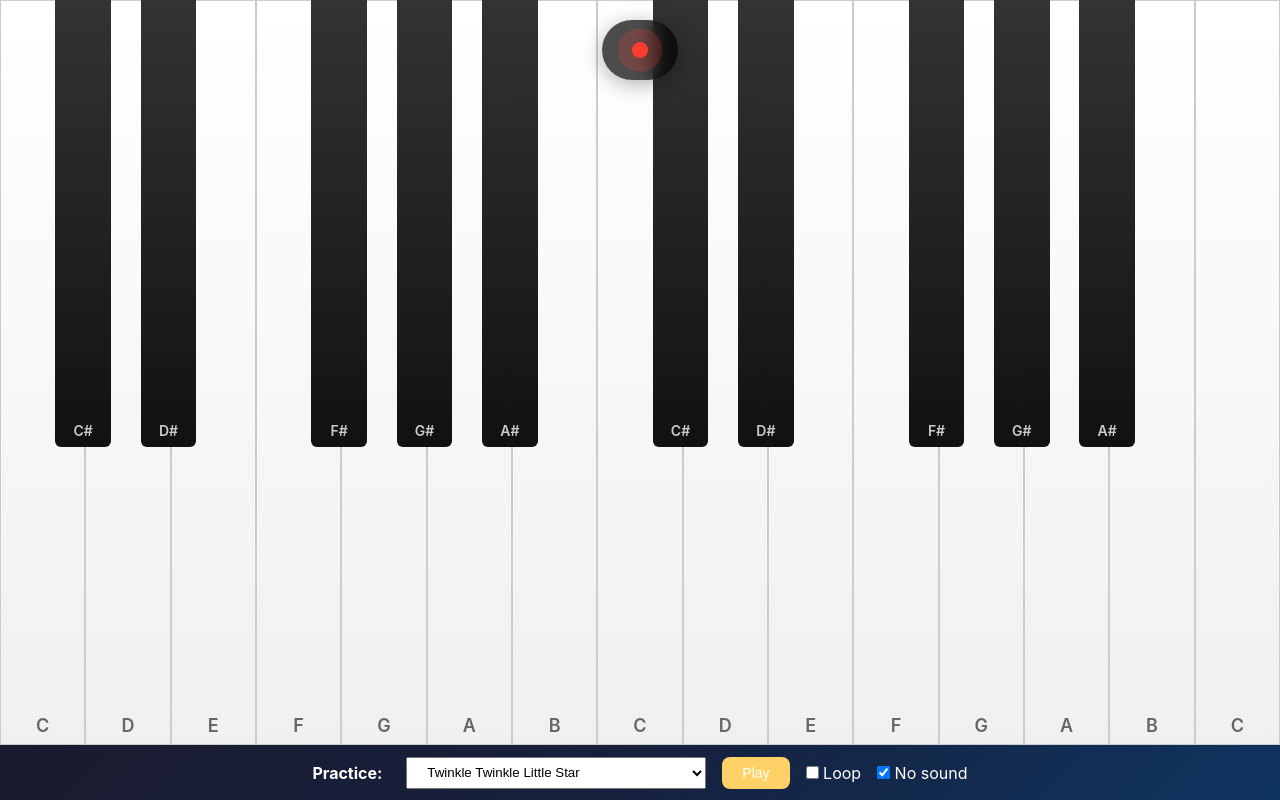
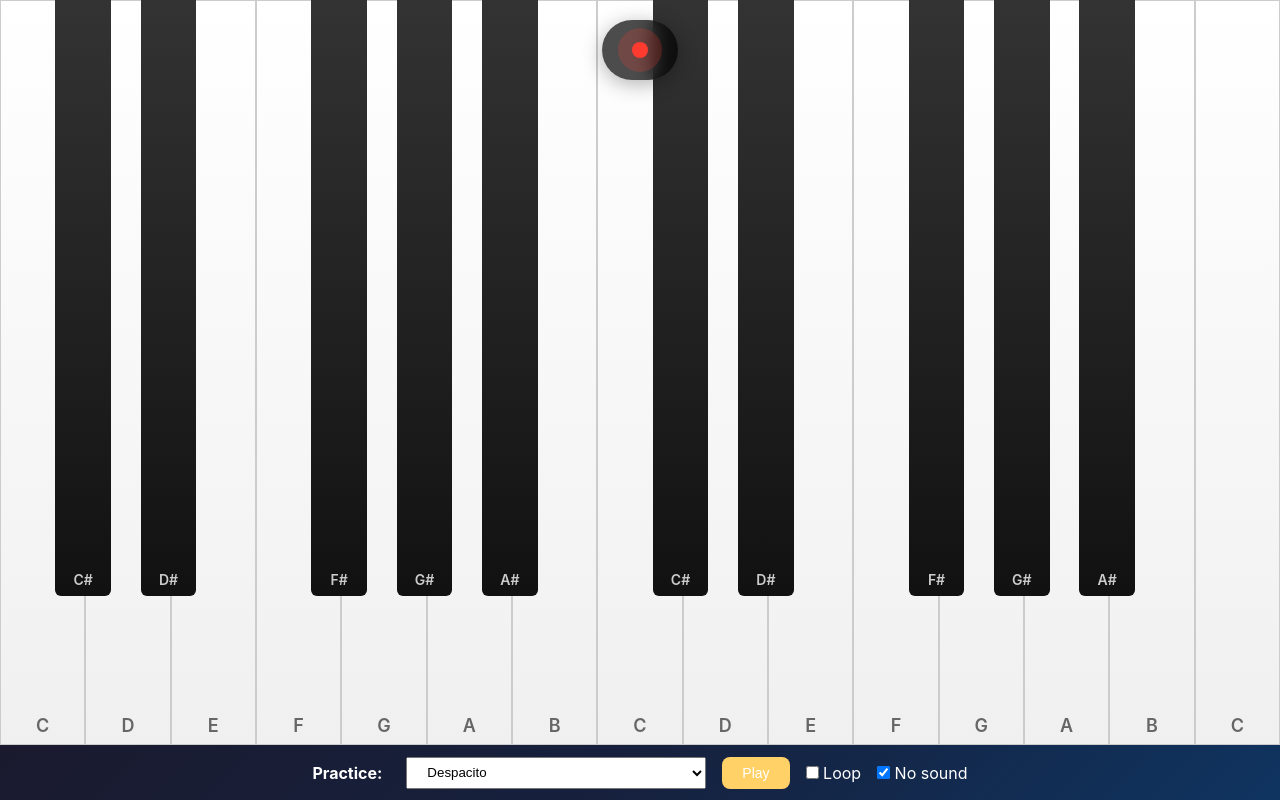
Before and after one commit to mraffaele/piano, a React (Vite) app: page / in a window 1280 px wide. Both pictures are taken after a click on the button "Start Playing". Built offline with nearby package versions, Linux system fonts and the light colour scheme.

Commit message:
new song + tweaks

```diff
--- a/src/components/Piano.css
+++ b/src/components/Piano.css
@@ -57,7 +57,7 @@
   position: absolute;
   top: 0;
   width: calc(100% / 15 * 0.65);
-  height: 60%;
+  height: 80%;
   z-index: 10;
 }
 
--- a/src/components/PracticePanel.tsx
+++ b/src/components/PracticePanel.tsx
@@ -116,6 +116,8 @@ export const PracticePanel: React.FC<Props> = ({ onPlayNote, onStopNote }) => {
    const stop = () => {
      clearScheduled();
      setPlaying(false);
+     // Dispatch clear event to remove all falling notes
+     window.dispatchEvent(new CustomEvent("practice:clear"));
      // ensure any sounding notes are stopped
      const song = SONGS.find((s) => s.id === selectedSongId) || SONGS[0];
      const events: Song["events"] = song.events;
--- a/src/data/songs.ts
+++ b/src/data/songs.ts
@@ -14,6 +14,67 @@ export interface Song {
 }
 
 export const SONGS: Song[] = [
+  {
+    //https://www.youtube.com/watch?v=oIqooYFlPJE
+    id: "despacito",
+    title: "Despacito",
+    tempo: 80,
+
+    events: [
+      // { time: 0, note: "E4", dur: 1 },
+      { time: 0.75, note: "C5", dur: 1 },
+      // { time: 1.75, note: "D4", dur: 1 },
+      { time: 2.5, note: "B4", dur: 1 },
+      // { time: 3.5, note: "C4", dur: 1 },
+      { time: 4.5, note: "A4", dur: 1 },
+      { time: 5, note: "E4", dur: 1 },
+      //
+      { time: 7, note: "E4", dur: 0.5 },
+      { time: 7.5, note: "E4", dur: 0.5 },
+      { time: 8, note: "E4", dur: 0.5 },
+      { time: 8.5, note: "E4", dur: 0.5 },
+      { time: 9, note: "E4", dur: 1 },
+      { time: 9.5, note: "A4", dur: 0.5 },
+      { time: 10, note: "A4", dur: 0.5 },
+      { time: 10.5, note: "A4", dur: 0.5 },
+      { time: 11, note: "A4", dur: 1 },
+      { time: 12, note: "G4", dur: 0.75 },
+      { time: 12.5, note: "A4", dur: 1 },
+      { time: 13.5, note: "F4", dur: 1 },
+      //
+      { time: 15.5, note: "F4", dur: 0.5 },
+      { time: 16, note: "F4", dur: 0.5 },
+      { time: 16.5, note: "F4", dur: 0.5 },
+      { time: 17, note: "F4", dur: 0.5 },
+      { time: 17.5, note: "F4", dur: 1 },
+      { time: 18, note: "A4", dur: 0.5 },
+      { time: 18.5, note: "A4", dur: 0.5 },
+      { time: 19, note: "A4", dur: 0.5 },
+      { time: 19.5, note: "A4", dur: 1 },
+      { time: 20.5, note: "B4", dur: 0.75 },
+      { time: 21, note: "C5", dur: 1 },
+      { time: 22, note: "G4", dur: 1 },
+      //
+      { time: 24, note: "G4", dur: 0.5 },
+      { time: 24.5, note: "G4", dur: 0.5 },
+      { time: 25, note: "G4", dur: 0.5 },
+      { time: 25.5, note: "G4", dur: 0.5 },
+      { time: 26, note: "G4", dur: 1 },
+      { time: 26.5, note: "C5", dur: 0.5 },
+      { time: 27, note: "C5", dur: 0.5 },
+      { time: 27.5, note: "C5", dur: 0.5 },
+      { time: 28, note: "C5", dur: 1 },
+      { time: 29, note: "D5", dur: 0.75 },
+      { time: 29.5, note: "D5", dur: 1 },
+      { time: 30.5, note: "B4", dur: 1 },
+      //
+
+      { time: 32.25, note: "C5", dur: 1 },
+      { time: 34, note: "B4", dur: 1 },
+      { time: 36, note: "A4", dur: 1 },
+      { time: 36.5, note: "E4", dur: 1 },
+    ],
+  },
   {
     id: "twinkle",
     title: "Twinkle Twinkle Little Star",
```
Also changed, not shown: src/components/Piano.tsx (+140 -45 lines). Lines whose indentation alone changed are shown as unchanged.
